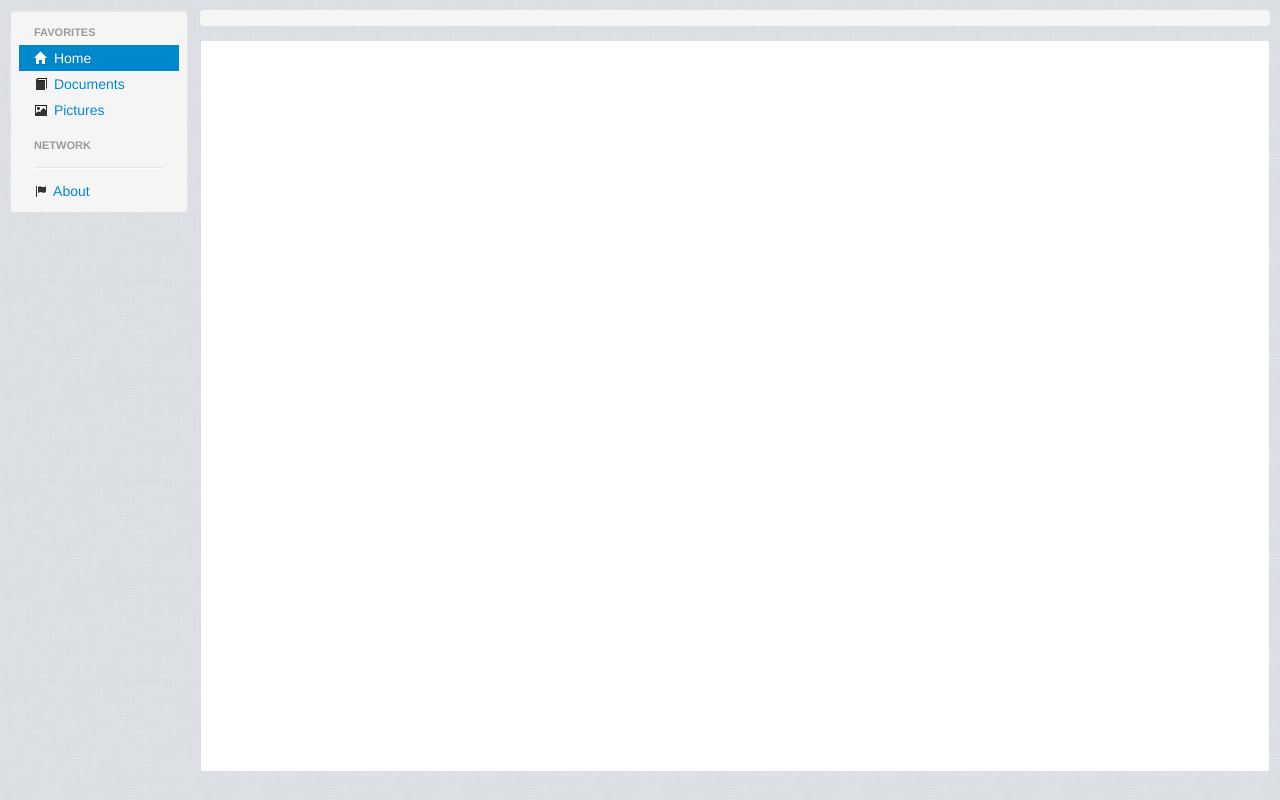
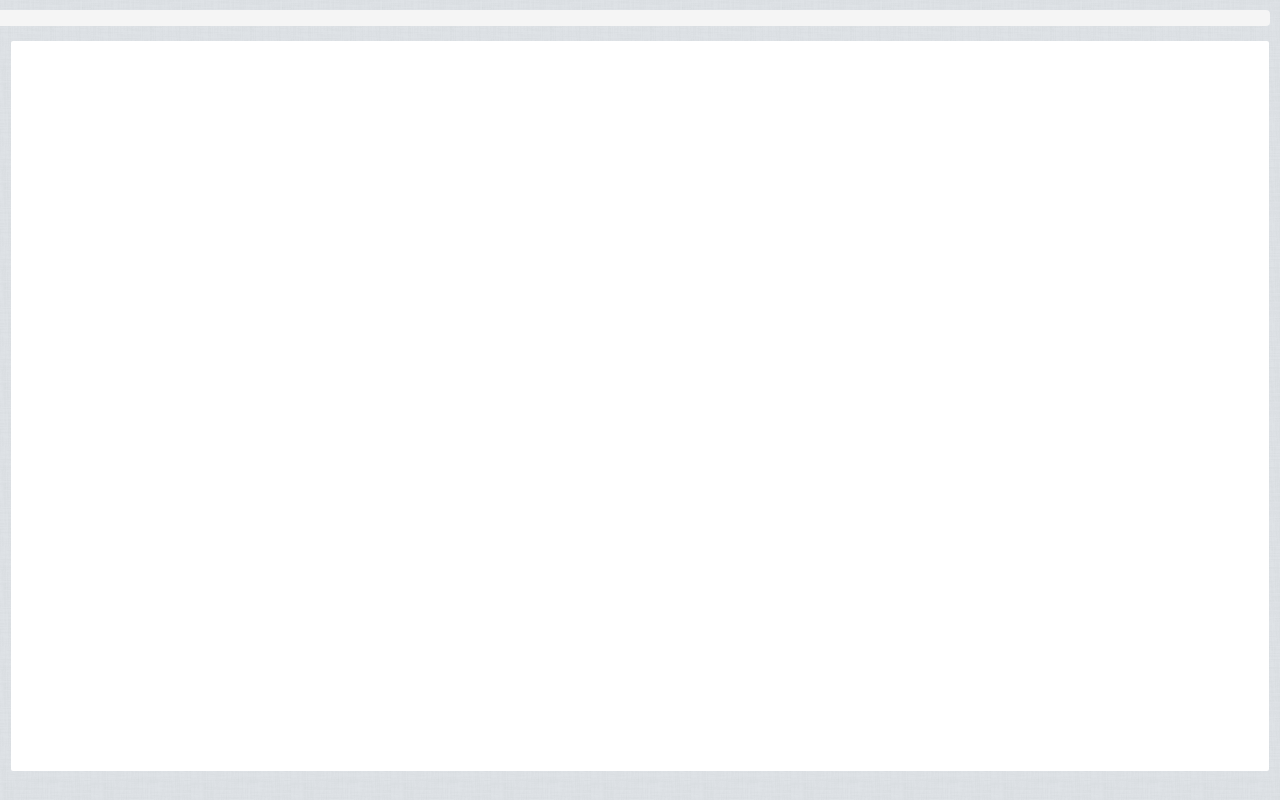
Before and after one commit to CloudChief/CloudChief, a website: page index.html in a window 1280 px wide. Drawn offline with Linux system fonts and the light colour scheme.

Commit message:
remove unused code

```diff
--- a/index.html
+++ b/index.html
@@ -5,28 +5,29 @@
 <meta name="viewport" content="width=device-width, initial-scale=1.0">
 <link href="bootstrap/css/bootstrap.min.css" rel="stylesheet">
 <link href="style.css" rel="stylesheet">
-<script type="text/javascript" src="js/jquery-1.10.2.min.js"></script>
+<script type="text/javascript" src="js/jquery.min.js"></script>
 <script type="text/javascript" src="main.js"></script>
 </head>
 <body>
 <div style="position: absolute; left: 10px; right: 10px; top: 10px; bottom: 10px;">
-  <div class="well" style="float: left; width: 160px; padding: 8px;">
-    <ul class="nav nav-list">
-      <li class="nav-header">Favorites</li>
-      <li class="active"><a href="#"><i class="icon-white icon-home"></i> Home</a></li>
-      <li><a href="#"><i class="icon-book"></i> Documents</a></li>
-      <li><a href="#"><i class="icon-picture"></i> Pictures</a></li>
-      <li class="nav-header">Network</li>
-      <li class="divider"></li>
-      <li><a href="#"><i class="icon-flag"></i> About</a></li>
-    </ul>
-  </div>
+  <!--<div class="well" style="float: left; width: 160px; padding: 8px;">-->
+    <!--<ul class="nav nav-list">-->
+      <!--<li class="nav-header">Favorites</li>-->
+      <!--<li class="active"><a href="#"><i class="icon-white icon-home"></i> Home</a></li>-->
+      <!--<li><a href="#"><i class="icon-book"></i> Documents</a></li>-->
+      <!--<li><a href="#"><i class="icon-picture"></i> Pictures</a></li>-->
+      <!--<li class="nav-header">Network</li>-->
+      <!--<li class="divider"></li>-->
+      <!--<li><a href="#"><i class="icon-flag"></i> About</a></li>-->
+    <!--</ul>-->
+  <!--</div>-->
 
-  <div style="float: left; position: absolute; left: 210px; right: 0; top: 0; bottom: 50px">
+  <!--<div style="float: left; position: absolute; left: 210px; right: 0; top: 0; bottom: 50px">-->
+  <div style="float: left; position: absolute; left: 0px; right: 0; top: 0; bottom: 50px">
     <div class="row">
       <ul id="addressBar" class="breadcrumb"></ul>
     </div>
-    <div class="row" style="background: #FFF; -webkit-border-radius: 2px; margin: -5px 1px 0 -19px; height: 100%; overflow: auto">
+    <div class="row" style="background: #FFF; -webkit-border-radius: 2px; margin: -5px 1px 0 1px; height: 100%; overflow: auto">
       <ul style="margin: 5px;" id="files"></ul>
     </div>
   </div>
```
Also changed, not shown: js/jquery.min.js (renamed from js/jquery-1.10.2.min.js).
